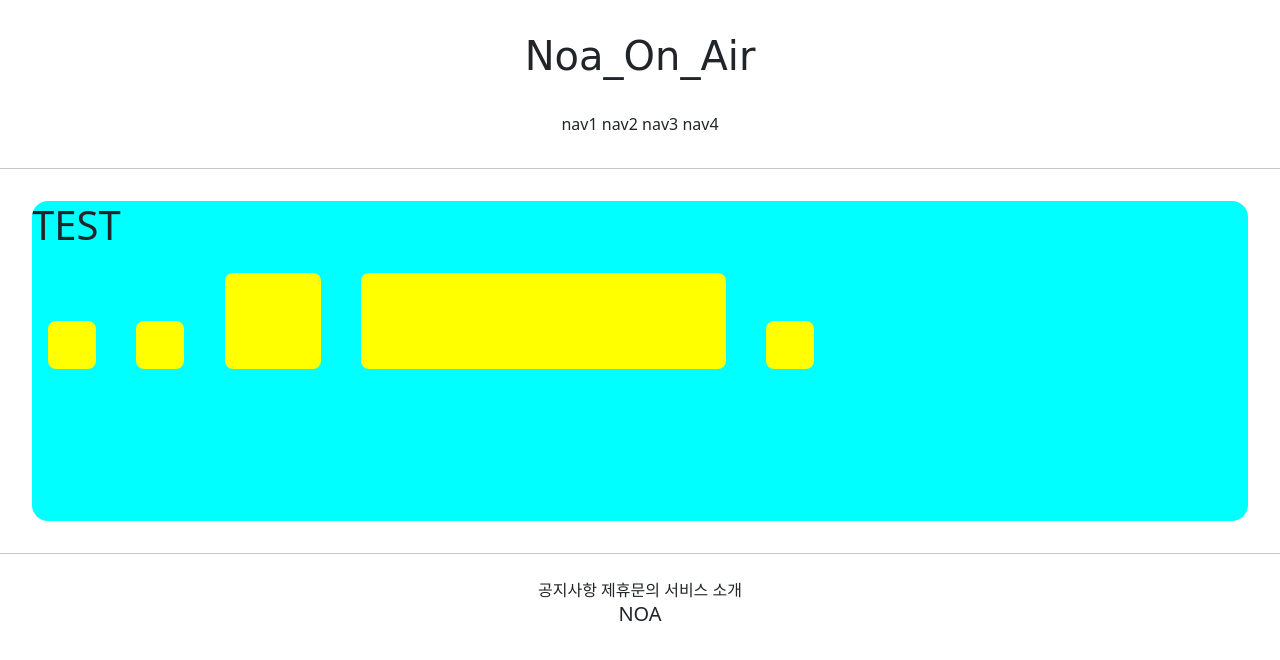
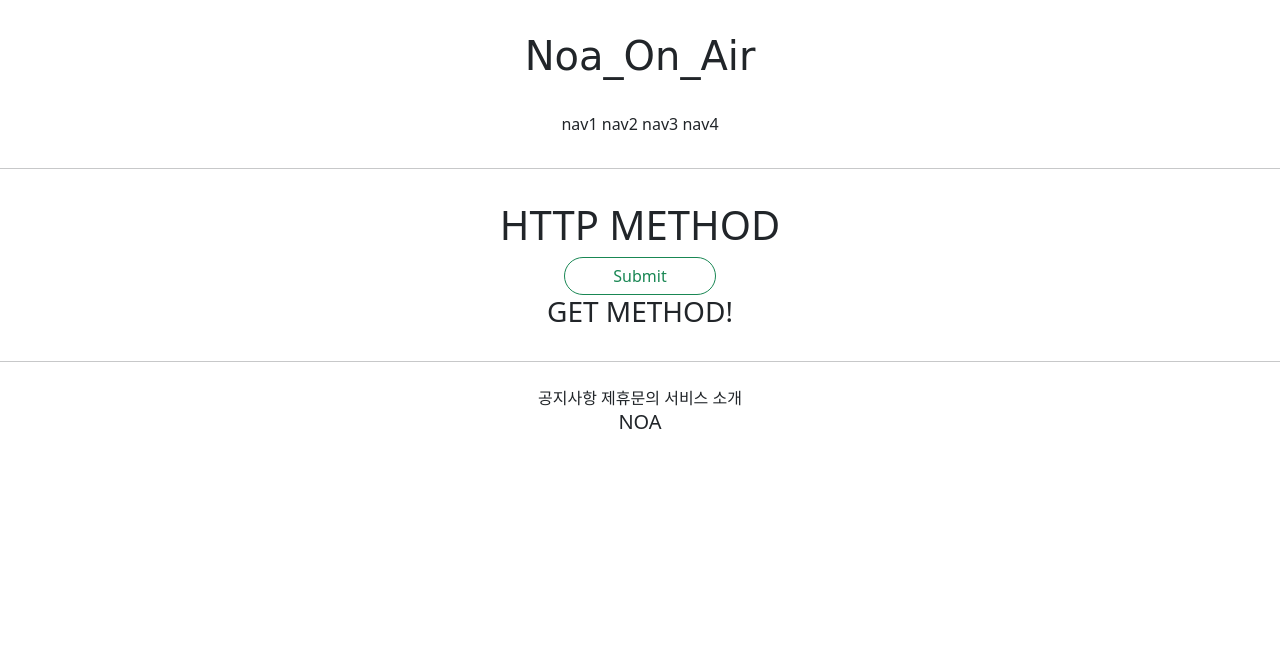
Before and after one commit to Uh-hub/git_4ban_1, a Django app: page /accounts/hello_world/ in a window 1280 px wide. Shown: the top 660 px of the page. Run offline with Django 3.2, Linux system fonts and the light colour scheme; parts of the project's set-up code (start-up, migrations or seed data) failed here and were passed over.

Commit message:
7/9 gwang in sa 3

```diff
--- a/accountapp/templates/accountapp/hello_world.html
+++ b/accountapp/templates/accountapp/hello_world.html
@@ -1,26 +1,14 @@
 {% extends 'base.html' %}
 
 {%  block content %}
-   <style>
-    .testing{
-        background-color: yellow;
-        margin: 1rem;
-        width: 48px;
-        height: 48px;
-        border-radius: .5rem;  {# .5는 0.5 #}
-        display: inline-block;
-    }
-   </style>
 
+    <div style="margin: 2rem; text-align: center">
+        <h1>HTTP METHOD</h1>
 
-    <div style="height: 20rem; background-color: aqua; margin: 2rem; border-radius: 1rem;
-    overflow: hidden; font-size: 2rem">  {# 넘쳐나면 overflow: hidden -> 아예 숨김 / overflow: scroll -> 스크롤 할 수 있음. 슬라이드 바가 생김 #}
-        <h1>TEST</h1>
-        <div class="testing" style="height: 48px; width: 48px"></div>
-        <div class="testing" style="height: 3rem; width: 3rem"></div>
-        <div class="testing" style="height: 3em; width: 3em"></div>
-        <div class="testing" style="height: 30%; width: 30%"></div>
-        <div class="testing"></div>
+        <form action="/accounts/hello_world/" method="POST"></form>
+            {% csrf_token %}
+            <input type="submit" class="btn btn-outline-success rounded-pill px-5">
 
-</div>
+        <h3>{{ text }}</h3>
+    </div>
 {% endblock %}
--- a/accountapp/views.py
+++ b/accountapp/views.py
@@ -3,4 +3,7 @@ from django.shortcuts import render
 
 # Create your views here.
 def hello_world(request):
-    return render(request, 'accountapp/hello_world.html')
+    if request.method == "POST":
+        return render(request, 'accountapp/hello_world.html', context={'text':'POST METHOD!'})
+    else:
+        return render(request, 'accountapp/hello_world.html', context={'text':'GET METHOD!'})
```
